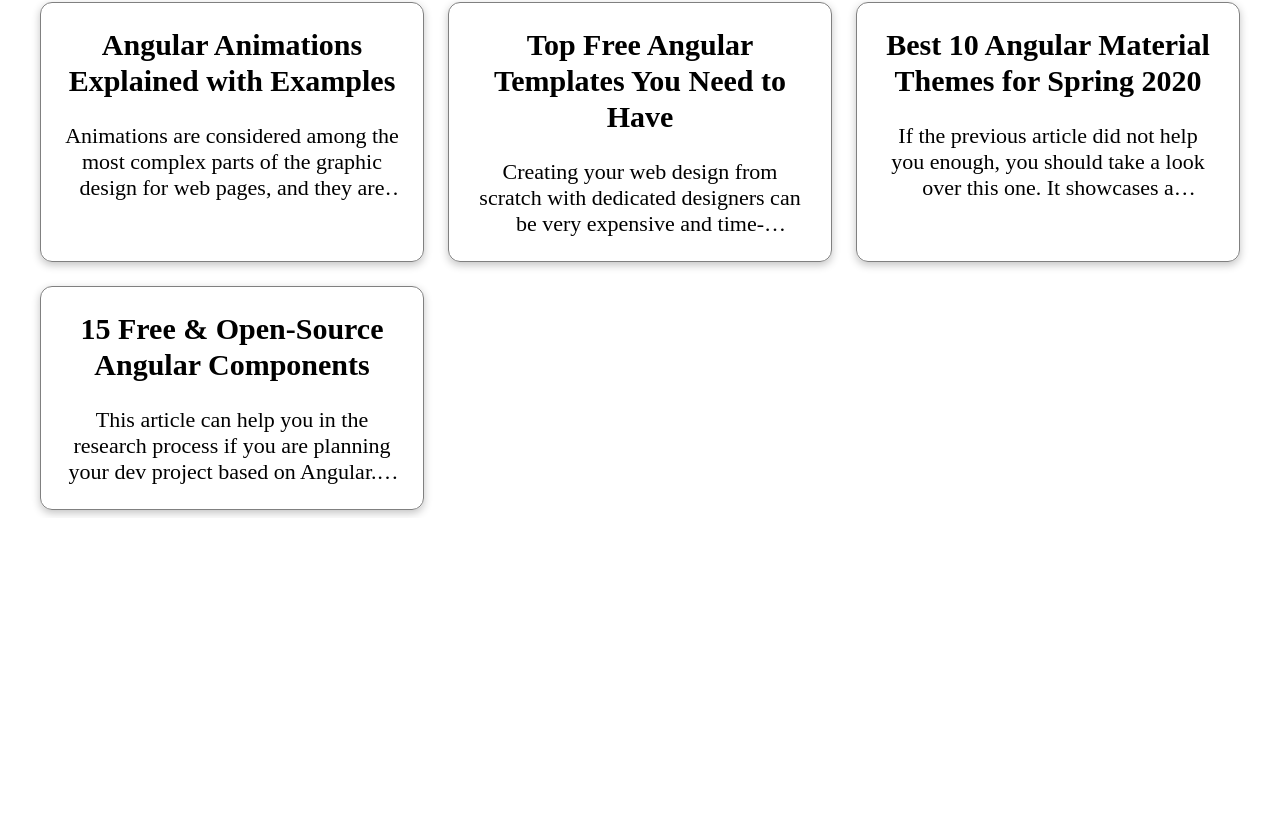
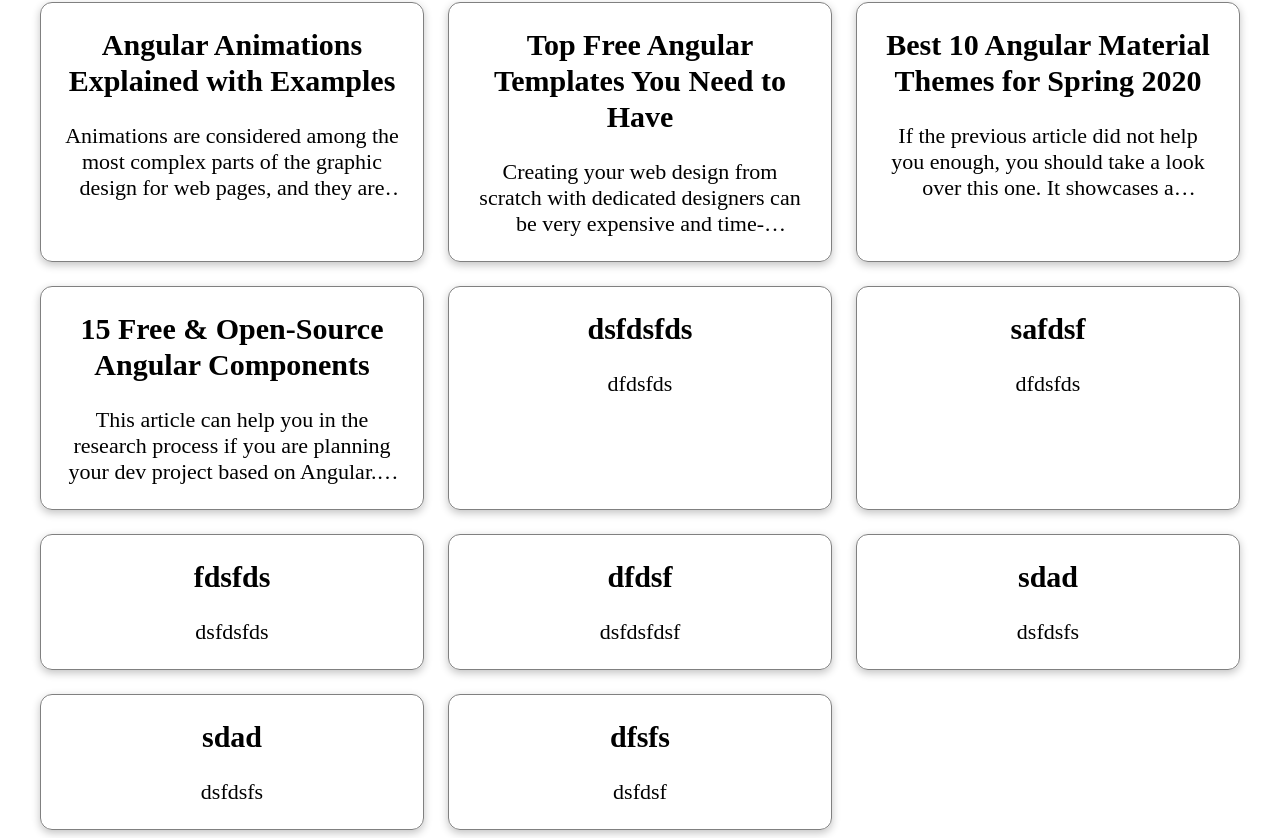
Before and after one commit to sudhansom/blog, an Angular app: page / in a window 1280 px wide. Shown: the part 685-1523 px from the top of the page. Before the commit the page ends 1203 px from the top, so only its background shows below. Built offline with nearby package versions, Linux system fonts and the light colour scheme; data requests are answered from the project's data file.

Commit message:
fix route back to previous route

```diff
--- a/db.json
+++ b/db.json
@@ -15,11 +15,11 @@
       "date": "2023-11-20"
     },
     {
-      "id": 3,
-      "title": "Difference Between AngularJs and Angular3",
+      "title": "Difference Between AngularJs and Angular31",
       "author": "someone 3",
       "content": "If you are new to Angular, you may be confused as to what Angular and AngularJS are and the differences between them. If this is the case, you should read this article and understand why they have almost the same name, what features make the difference, and which one you should use in your project.",
-      "date": "2023-11-08"
+      "date": "2023-12-08",
+      "id": 3
     },
     {
       "id": 4,
@@ -69,6 +69,55 @@
       "author": "Somebody1",
       "content": "This article can help you in the research process if you are planning your dev project based on Angular. It contains a list of useful, free, and Angular open-source components that can be attached to your project. Also, it can help you find your inspiration.",
       "date": "2023-01-23"
+    },
+    {
+      "title": "dsfdsfds",
+      "author": "dfds",
+      "content": "dfdsfds",
+      "date": "2023-12-13T09:33:13.018Z",
+      "id": 11
+    },
+    {
+      "title": "safdsf",
+      "author": "dsfdsf",
+      "content": "dfdsfds",
+      "date": "2023-12-13T09:36:28.745Z",
+      "id": 12
+    },
+    {
+      "title": "fdsfds",
+      "author": "dsfdsfds",
+      "content": "dsfdsfds",
+      "date": "2023-12-13T09:37:50.588Z",
+      "id": 13
+    },
+    {
+      "title": "dfdsf",
+      "author": "dfdsfds",
+      "content": "dsfdsfdsf",
+      "date": "2023-12-13T09:38:11.547Z",
+      "id": 14
+    },
+    {
+      "title": "sdad",
+      "author": "dfdsf",
+      "content": "dsfdsfs",
+      "date": "2023-12-13T09:39:41.386Z",
+      "id": 15
+    },
+    {
+      "title": "sdad",
+      "author": "dfdsf",
+      "content": "dsfdsfs",
+      "date": "2023-12-22",
+      "id": 16
+    },
+    {
+      "title": "dfsfs",
+      "author": "dfdsf",
+      "content": "dsfdsf",
+      "date": "2023-12-02",
+      "id": 17
     }
   ]
 }
--- a/src/app/components/blog-create/blog-create.component.ts
+++ b/src/app/components/blog-create/blog-create.component.ts
@@ -30,6 +30,7 @@
   title = '';
   routes?: Route;
   id = '';
+  formSubmitted = false;
 
   ngOnInit(): void {
     this.id = this.route?.snapshot?.params['id'];
@@ -49,16 +50,19 @@
   submitForm() {
     if (this.submit) {
       this.blogService.createPost(this.myForm.value).subscribe((res) => {
-        this.router?.navigate(['../', { relativeTo: this.route }]);
+        this.formSubmitted = true;
+        this.router?.navigate(['/']);
       });
     } else {
       this.blogService.editPost(this.myForm.value, this.id).subscribe((res) => {
+        this.formSubmitted = true;
         this.router?.navigate(['/detail', this.id]);
       });
     }
+
   }
   canDeactivate(): boolean | Observable<boolean> | Promise<boolean> {
-    if(this.myForm.dirty){
+    if(this.myForm.dirty && !this.formSubmitted){
       return confirm('Are you sure?');
     }
     return true;
```
